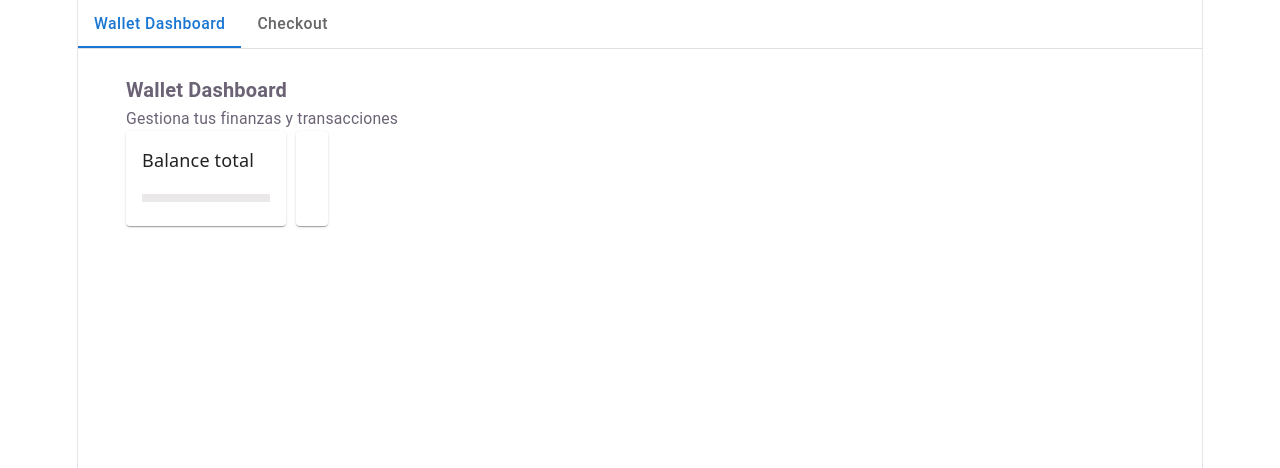
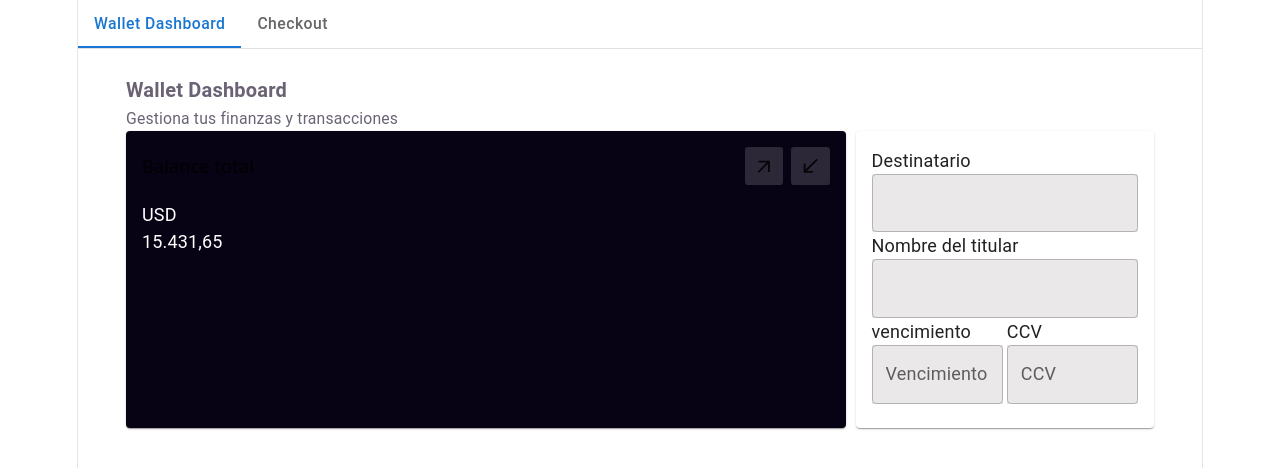
Before and after one commit to loricode/prueba-checkout, a React (Vite) app: page / in a window 1280 px wide. Shown: the top 468 px of the page. Built offline with nearby package versions, Linux system fonts and the light colour scheme.

Commit message:
avance vista wallet

```diff
--- a/src/pages/payment/tabsPayment/checkout/TabCheckout.tsx
+++ b/src/pages/payment/tabsPayment/checkout/TabCheckout.tsx
@@ -63,7 +63,7 @@ export const TabCheckout = () => {
                                         </InputAdornment>,
                                     },
                                 }}
-                                label="Número de tarjeta" variant="outlined" />
+                                variant="outlined" />
                         </Grid>
 
                         <Grid sx={{ width: '100%' }}>
@@ -76,7 +76,7 @@ export const TabCheckout = () => {
                             <TextField
                                 fullWidth
                                 sx={{ background: '#eae8e8' }}
-                                label="Nombre del titular" variant="outlined" />
+                                variant="outlined" />
 
                         </Grid>
 
@@ -86,13 +86,13 @@ export const TabCheckout = () => {
                             <Grid>
 
                                 <Typography sx={{ textAlign: 'start' }}>
-                                    vencimiento
+                                    Vencimiento
                                 </Typography>
 
                                 <TextField
                                     fullWidth
                                     sx={{ background: '#eae8e8' }}
-                                    label="Vencimiento" variant="outlined" />
+                                    variant="outlined" />
                             </Grid>
 
                             <Grid>
@@ -104,7 +104,7 @@ export const TabCheckout = () => {
                                 <TextField
                                     fullWidth
                                     sx={{ background: '#eae8e8' }}
-                                    label="CCV" variant="outlined" />
+                                    variant="outlined" />
                             </Grid>
 
                         </Grid>
--- a/src/pages/payment/tabsPayment/wallet/TabWallet.tsx
+++ b/src/pages/payment/tabsPayment/wallet/TabWallet.tsx
@@ -1,5 +1,7 @@
-import { Card, CardContent, Container, Grid } from '@mui/material';
+import { Box, Card, CardContent, Container, Grid, TextField, Typography } from '@mui/material';
 import { HeaderComponent } from '../../../../components/header/HeaderComponent';
+import ArrowOutwardIcon from '@mui/icons-material/ArrowOutward';
+import SouthWestIcon from '@mui/icons-material/SouthWest';
 
 export const TabWallet = () => {
 
@@ -13,7 +15,7 @@ export const TabWallet = () => {
 
             <Grid sx={{ display: 'flex', flexDirection: 'row', gap: '10px' }}>
 
-                    <Card>
+                <Card sx={{ background: '#070214', minWidth: '70%' }}>
                     <CardContent>
 
                         <Grid sx={{ display: 'flex', mb: 2, gap: 2, alignItems: 'center', justifyContent: 'space-between' }}>
@@ -22,22 +24,36 @@ export const TabWallet = () => {
                                 Balance total
                             </Grid>
 
-                                <Grid sx={{ display: 'flex', gap: 2 }}>
+                            <Grid sx={{ display: 'flex', gap: 1 }}>
 
+                                <Box sx={{ display: 'flex', alignItems: 'center', borderRadius: '8%', p: 1, background: 'rgba(255, 255, 255, .15)' }}>
+                                    <ArrowOutwardIcon fontSize='small' />
+                                </Box>
 
+                                <Box sx={{ display: 'flex', alignItems: 'center', borderRadius: '8%', p: 1, background: 'rgba(255, 255, 255, .15)' }}>
+                                    <SouthWestIcon fontSize='small' />
+                                </Box>
 
                             </Grid>
 
 
                         </Grid>
 
-                            <Grid container sx={{ dispay: 'flex', flexDirection: 'column', alignItems: 'flex-start' }}>
+                        <Typography sx={{ color: '#FFF', textAlign: 'start' }}>
+                            USD
+                        </Typography>
 
-                                <Grid sx={{ marginTop: '5px', width: '100%', background: '#eae8e8', borderRadius: '2%', padding: '4px' }}>
 
-                                </Grid>
+                        <Typography sx={{ color: '#FFF', textAlign: 'start' }}>
+                            {new Intl.NumberFormat("es-ES", {  currency: "USD",
+ minimumFractionDigits: 2,
+  maximumFractionDigits: 2,
 
-                            </Grid>
+                            }).format(
+                                15431.65,
+                            )}
+                        </Typography>
+
 
                     </CardContent>
 
@@ -45,6 +61,67 @@ export const TabWallet = () => {
 
                 <Card>
                     <CardContent>
+
+ <Grid container sx={{ dispay: 'flex', flexDirection: 'column', alignItems: 'flex-start' }}>
+
+                        <Grid sx={{ width: '100%' }}>
+
+                            <Typography sx={{ textAlign: 'start' }}>
+                                Destinatario
+                            </Typography>
+
+                            <TextField
+                                fullWidth
+                                sx={{ background: '#eae8e8' }}
+                                variant="outlined" />
+                        </Grid>
+
+                        <Grid sx={{ width: '100%' }}>
+
+
+                            <Typography sx={{ textAlign: 'start' }}>
+                                Nombre del titular
+                            </Typography>
+
+                            <TextField
+                                fullWidth
+                                sx={{ background: '#eae8e8' }}
+                                variant="outlined" />
+
+                        </Grid>
+
+
+                        <Grid sx={{ display: 'flex', gap: '4px' }}>
+
+                            <Grid>
+
+                                <Typography sx={{ textAlign: 'start' }}>
+                                    vencimiento
+                                </Typography>
+
+                                <TextField
+                                    fullWidth
+                                    sx={{ background: '#eae8e8' }}
+                                    label="Vencimiento" variant="outlined" />
+                            </Grid>
+
+                            <Grid>
+
+                                <Typography sx={{ textAlign: 'start' }}>
+                                    CCV
+                                </Typography>
+
+                                <TextField
+                                    fullWidth
+                                    sx={{ background: '#eae8e8' }}
+                                    label="CCV" variant="outlined" />
+                            </Grid>
+
+                        </Grid>
+
+
+
+                    </Grid>
 
                     </CardContent>
                 </Card>
```
Lines whose indentation alone changed are shown as unchanged.
